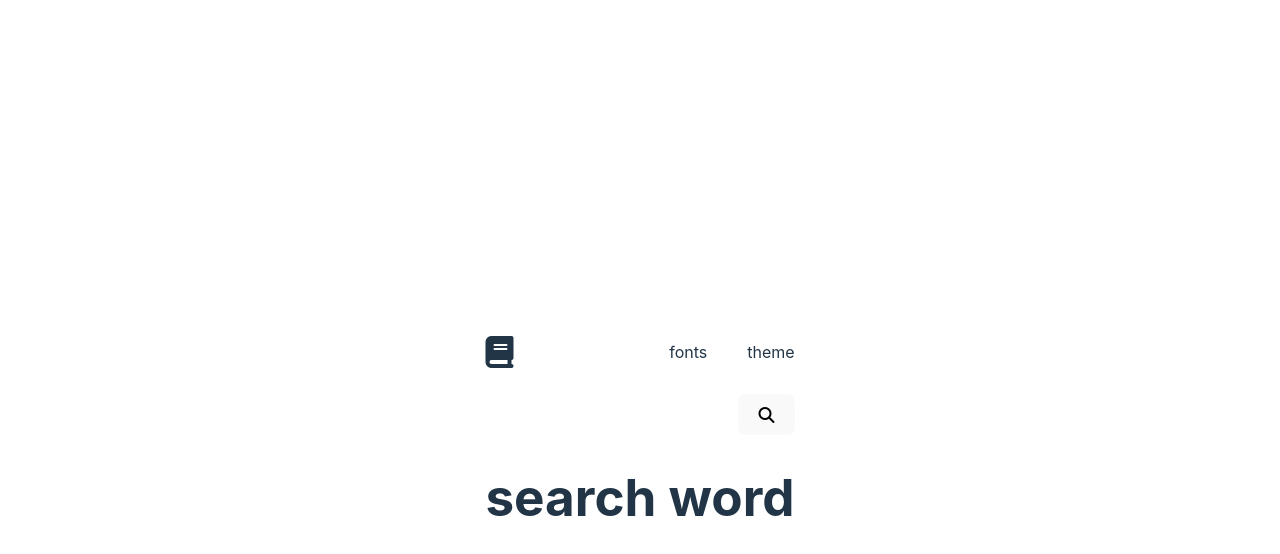
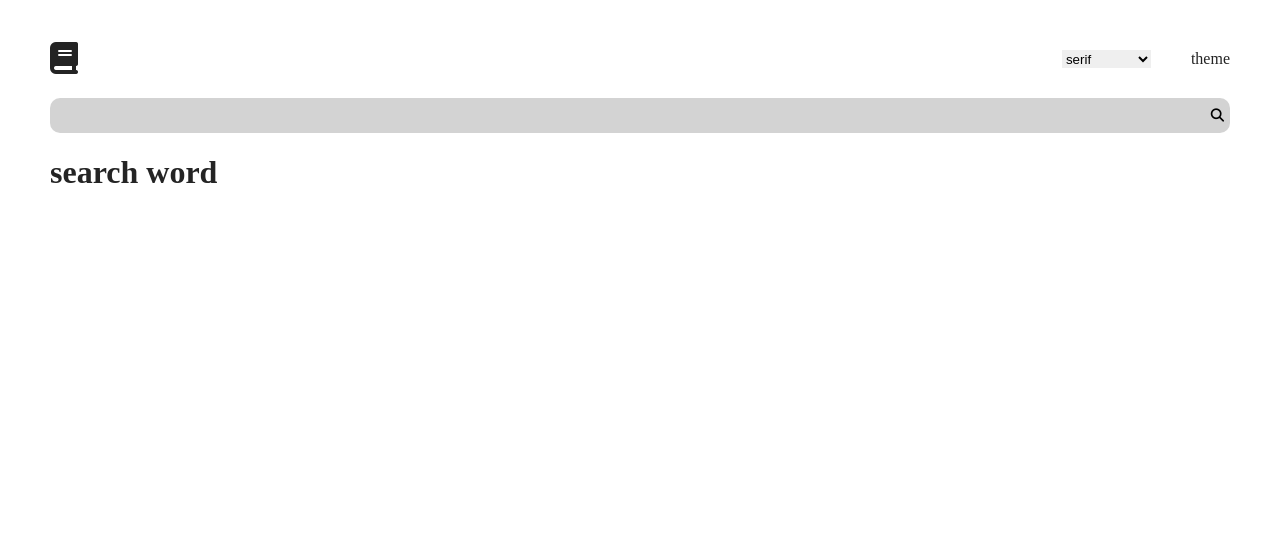
Before and after one commit to gio797/dictionary-app, a React (Vite) app: page / in a window 1280 px wide. Shown: the top 554 px of the page. Built offline with nearby package versions, Linux system fonts and the light colour scheme.

Commit message:
font change option implemented

```diff
--- a/src/Form.jsx
+++ b/src/Form.jsx
@@ -29,7 +29,7 @@ function Form() {
           value={word}
           onChange={(e) => setWord(e.target.value)}
         />
-        <button>
+        <button className="search-btn">
           <i className="fa-solid fa-magnifying-glass"></i>
         </button>
       </form>
--- a/src/Header.jsx
+++ b/src/Header.jsx
@@ -1,12 +1,26 @@
-import React from "react";
+import React, { useEffect } from "react";
+import { useState } from "react";
 
 function Header() {
+  const [selectedFont, setSelectedFont] = useState("serif");
+
+  useEffect(() => {
+    document.body.style.fontFamily = `${selectedFont}`;
+  }, [selectedFont]);
+
   return (
     <header>
       <div className="logo">
         <i className="fa-solid fa-book fa-2xl"></i>
       </div>
-      <div>fonts</div>
+      <select
+        value={selectedFont}
+        onChange={(e) => setSelectedFont(e.target.value)}
+      >
+        <option value="serif">serif</option>
+        <option value="sans-serif">sans-serif</option>
+        <option value="monospace">monospace</option>
+      </select>
       <div>theme</div>
     </header>
   );
--- a/src/WordItem.jsx
+++ b/src/WordItem.jsx
@@ -2,7 +2,7 @@ import React from "react";
 import { nanoid } from "nanoid";
 
 function WordItem(props) {
-  console.log(props);
+  // console.log(props);
 
   function play() {
     new Audio(props.wordData[0].phonetics[0].audio).play();
--- a/src/index.css
+++ b/src/index.css
@@ -1,4 +1,4 @@
-:root {
+/* :root {
   font-family: Inter, system-ui, Avenir, Helvetica, Arial, sans-serif;
   line-height: 1.5;
   font-weight: 400;
@@ -12,34 +12,46 @@
   -webkit-font-smoothing: antialiased;
   -moz-osx-font-smoothing: grayscale;
   -webkit-text-size-adjust: 100%;
-}
-
-a {
-  font-weight: 500;
-  color: #646cff;
-  text-decoration: inherit;
-}
-a:hover {
-  color: #535bf2;
-}
+} */
 
 body {
   margin: 0;
   padding: 50px;
-  display: flex;
-  justify-content: center;
-  align-items: center;
-  min-width: 320px;
-  min-height: 100vh;
+  font-family: serif;
+  color: #242424;
+  /* display: flex; */
+  /* justify-content: center; */
+  /* align-items: center; */
+  /* min-width: 320px; */
+  /* min-height: 100vh; */
 }
 
-h1 {
-  font-size: 3.2em;
-  line-height: 1.1;
+header {
+  display: flex;
+  justify-content: space-between;
+  margin-bottom: 30px;
+  gap: 40px;
+}
+
+input[type="text"] {
+  padding: 10px;
+  width: 100%;
+  border-top-left-radius: 10px;
+  border-bottom-left-radius: 10px;
+  border: none;
+  background-color: lightgray;
+}
+
+.search-btn {
+  border-top-right-radius: 10px;
+  border-bottom-right-radius: 10px;
+  border: none;
+  background-color: lightgray;
+  cursor: pointer;
 }
 
 button {
-  border-radius: 8px;
+  /* border-radius: 8px;
   border: 1px solid transparent;
   padding: 0.6em 1.2em;
   font-size: 1em;
@@ -47,34 +59,21 @@ button {
   font-family: inherit;
   background-color: #1a1a1a;
   cursor: pointer;
-  transition: border-color 0.25s;
+  transition: border-color 0.25s; */
 }
 
 button:hover {
-  border-color: #646cff;
+  /* border-color: #646cff; */
 }
 
 button:focus,
 button:focus-visible {
-  outline: 4px auto -webkit-focus-ring-color;
+  /* outline: 4px auto -webkit-focus-ring-color; */
 }
 
-@media (prefers-color-scheme: light) {
-  :root {
-    color: #213547;
-    background-color: #ffffff;
-  }
-  a:hover {
-    color: #747bff;
-  }
-  button {
-    background-color: #f9f9f9;
-  }
-}
-
-.word-wrapper {
+/* .word-wrapper {
   max-width: 700px;
-}
+} */
 
 .title-wrapper {
   display: flex;
@@ -93,20 +92,10 @@ form {
   /* align-items: center; */
 }
 
-input {
-  padding: 10px;
-  width: 100%;
-  border-radius: 5px;
-  border: none;
-}
-
-header {
-  display: flex;
-  justify-content: space-between;
-  margin-bottom: 30px;
-  gap: 40px;
-}
-
 .logo {
   margin-right: auto;
 }
+
+select {
+  border: none;
+}
```
